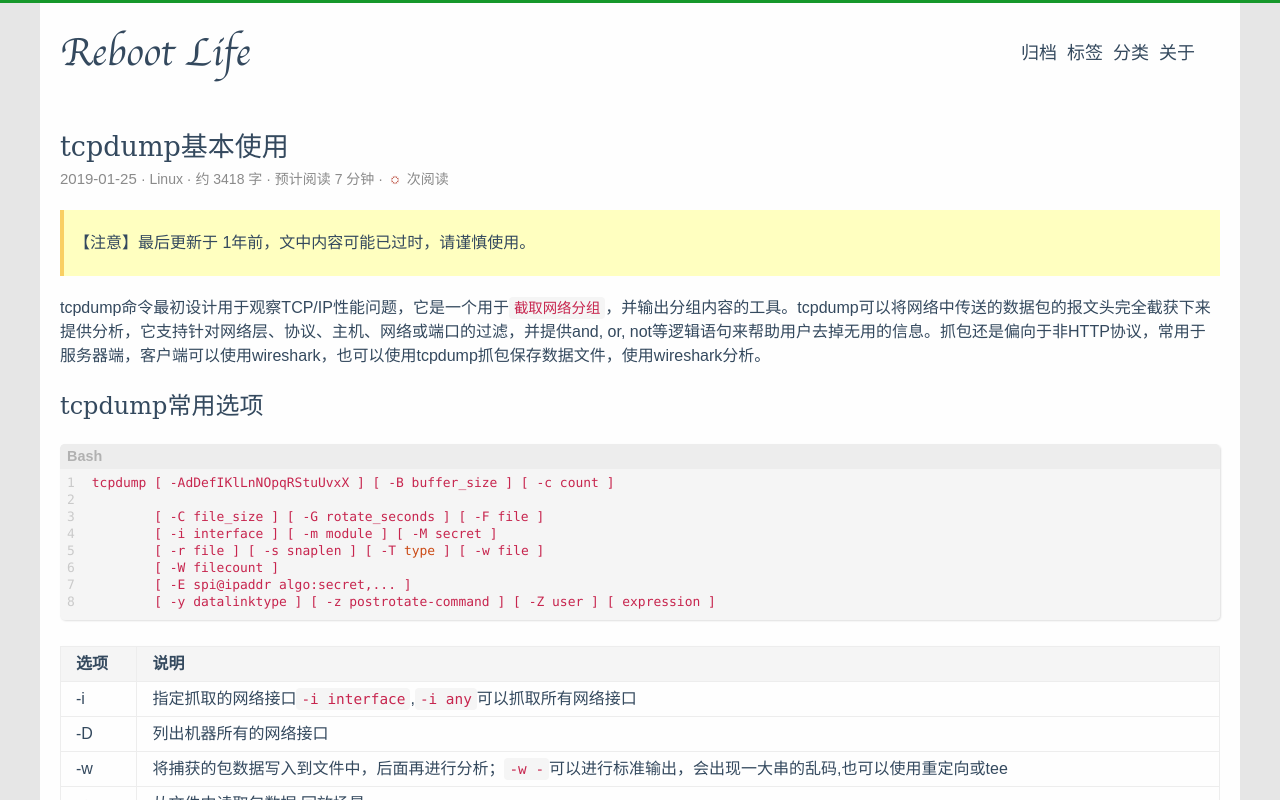
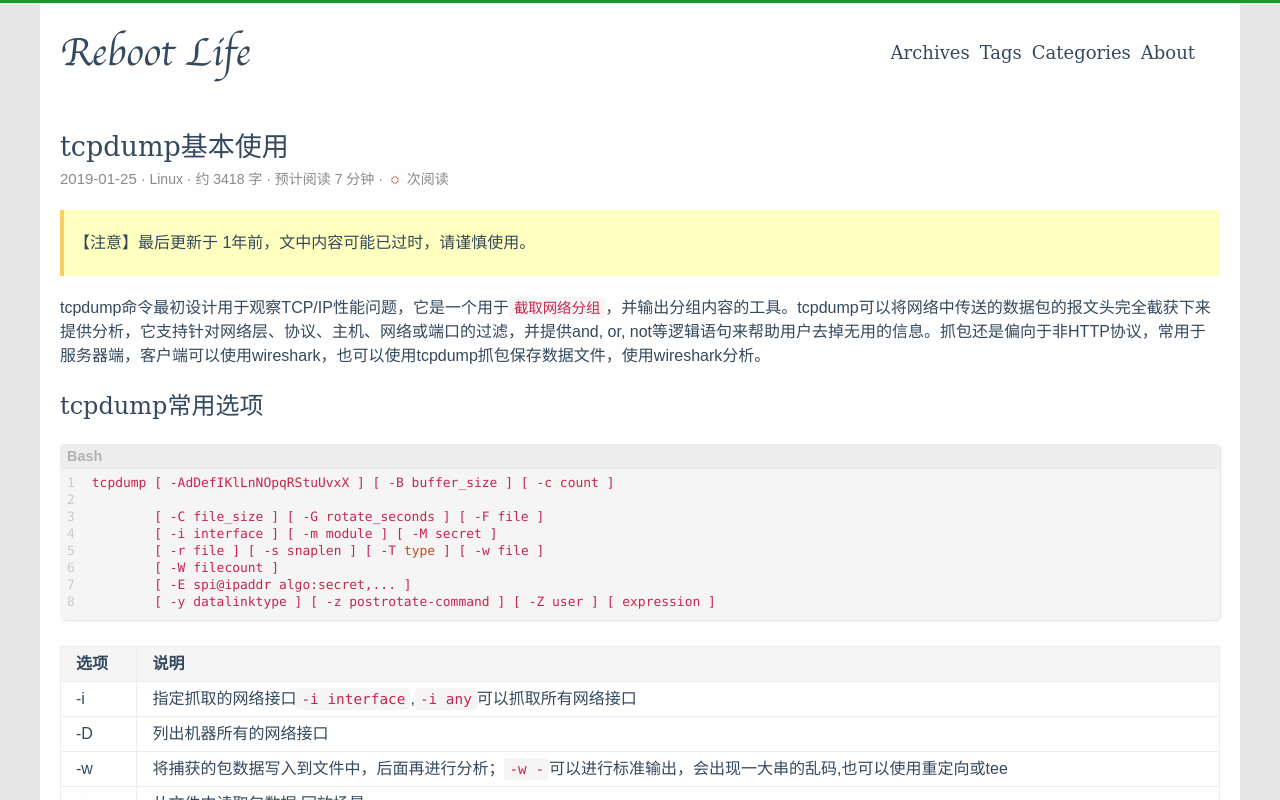
Before and after one commit to bestsre/bestsre.com, a plain HTML site: page post/tcpdump-man/index.html in a window 1280 px wide. Shown: the top 800 px of the page. Drawn offline with Linux system fonts and the light colour scheme; some packages are replaced by stand-ins of ours; a script that the page names is missing.

Commit message:
rebuilding site Thu Dec 17 10:27:24 CST 2020

```diff
--- a/post/tcpdump-man/index.html
+++ b/post/tcpdump-man/index.html
@@ -16,7 +16,7 @@
 <meta name="apple-mobile-web-app-status-bar-style" content="#f8f5ec">
 
 
-<meta name="author" content="黑夜浮屠" /><meta name="description" content="tcpdump命令最初设计用于观察TCP/IP性能问题，它是一个用于截取网络分组，并输出分组内容的工具。tcpdump可以将网络中传送的数据" /><meta name="keywords" content="sre, kubernetes, golang, chaos" />
+<meta name="author" content="Hadsre" /><meta name="description" content="tcpdump命令最初设计用于观察TCP/IP性能问题，它是一个用于截取网络分组，并输出分组内容的工具。tcpdump可以将网络中传送的数据" /><meta name="keywords" content="sre, kubernetes, golang, chaos" />
 
 
 
@@ -35,7 +35,7 @@
 
 <script async src="//busuanzi.ibruce.info/busuanzi/2.3/busuanzi.pure.mini.js"></script>
 
-<link href="/sass/main.min.64fe2c0e54b4633015c0dad88fec586bc2803becb1650454cee6b183b3d882cc.css" rel="stylesheet">
+<link href="/sass/main.min.8c05515a58f2779e4056c0df652d73689c8d91bada062a537ecf6e410adeb370.css" rel="stylesheet">
 
 
 
@@ -81,13 +81,13 @@
 <nav id="mobile-menu" class="mobile-menu slideout-menu">
   <ul class="mobile-menu-list">
     <a href="/post/">
-        <li class="mobile-menu-item">归档</li>
+        <li class="mobile-menu-item">Archives</li>
       </a><a href="/tags/">
-        <li class="mobile-menu-item">标签</li>
+        <li class="mobile-menu-item">Tags</li>
       </a><a href="/categories/">
-        <li class="mobile-menu-item">分类</li>
+        <li class="mobile-menu-item">Categories</li>
       </a><a href="/about/">
-        <li class="mobile-menu-item">关于</li>
+        <li class="mobile-menu-item">About</li>
       </a>
   </ul>
 </nav>
@@ -100,13 +100,13 @@
 <nav class="site-navbar">
   <ul id="menu" class="menu">
     <li class="menu-item">
-        <a class="menu-item-link" href="/post/">归档</a>
+        <a class="menu-item-link" href="/post/">Archives</a>
       </li><li class="menu-item">
-        <a class="menu-item-link" href="/tags/">标签</a>
+        <a class="menu-item-link" href="/tags/">Tags</a>
       </li><li class="menu-item">
-        <a class="menu-item-link" href="/categories/">分类</a>
+        <a class="menu-item-link" href="/categories/">Categories</a>
       </li><li class="menu-item">
-        <a class="menu-item-link" href="/about/">关于</a>
+        <a class="menu-item-link" href="/about/">About</a>
       </li>
   </ul>
 </nav>
@@ -636,7 +636,7 @@ tcpdump: listening on eth0, link-type EN10MB <span class="o">(</span>Ethernet<sp
     <div class="post-copyright">
   <p class="copyright-item">
     <span class="item-title">文章作者</span>
-    <span class="item-content">黑夜浮屠</span>
+    <span class="item-content">Hadsre</span>
   </p>
   <p class="copyright-item">
     <span class="item-title">上次更新</span>
@@ -704,7 +704,7 @@ tcpdump: listening on eth0, link-type EN10MB <span class="o">(</span>Ethernet<sp
     <span class="heart">
       <i class="iconfont icon-heart"></i>
     </span>
-    <span class="author">黑夜浮屠</span>
+    <span class="author">Hadsre</span>
   </span>
 </div>
     </footer>
```
Also changed, not shown: 404.html (+11 -11 lines), about/index.html (+11 -11 lines), archives/index.html (+11 -11 lines), categories/hugo/index.html (+11 -11 lines), categories/index.html (+11 -11 lines), categories/linux/index.html (+11 -11 lines), index.html (+11 -11 lines), post/index.html (+11 -11 lines), post/template/index.html (+12 -12 lines), search/index.html (+11 -11 lines), search/placeholder/index.html (+11 -11 lines), tags/hugo/index.html (+11 -11 lines), tags/index.html (+11 -11 lines), tags/linux/index.html (+11 -11 lines), 4 more files.
